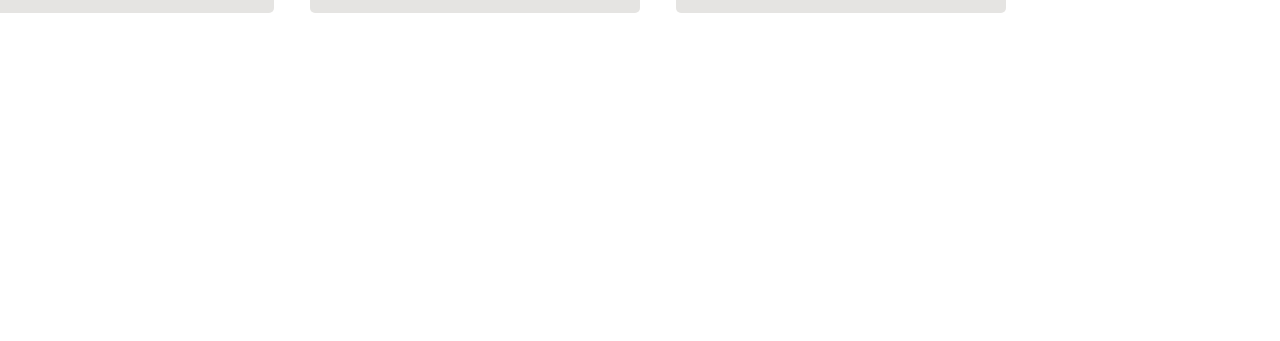
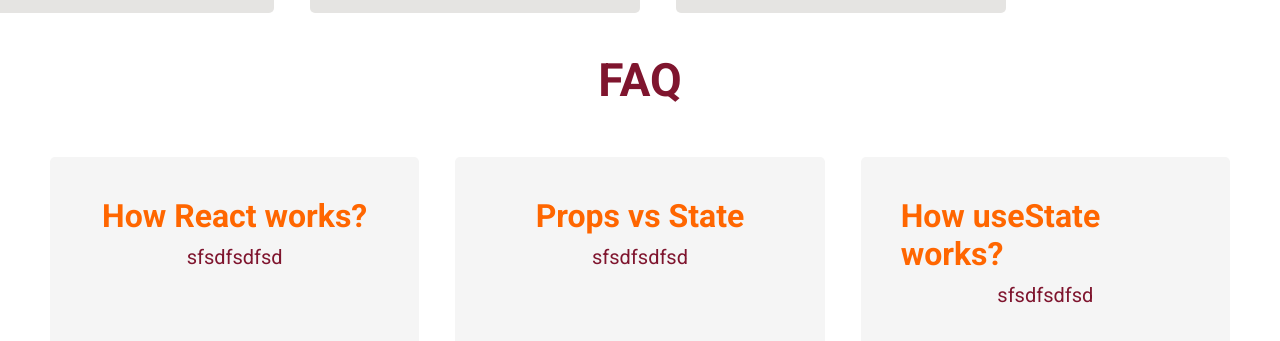
Before and after one commit to SEC-MASUM/fulfill-fruity-demand, a React (Create React App) app: page / in a window 1280 px wide. Shown: the part 2085-2426 px from the top of the page. Before the commit the page ends 2178 px from the top, so only its background shows below. Built offline with nearby package versions, Linux system fonts and the light colour scheme.

Commit message:
created question component

```diff
--- a/src/App.js
+++ b/src/App.js
@@ -1,5 +1,6 @@
 import "./App.css";
 import Header from "./components/Header/Header";
+import Question from "./components/Question/Question";
 import Shop from "./components/Shop/Shop";
 
 function App() {
@@ -7,6 +8,7 @@ function App() {
     <div className="app">
       <Header></Header>
       <Shop></Shop>
+      <Question></Question>
     </div>
   );
 }
--- /dev/null
+++ b/src/components/Question/Question.css
@@ -0,0 +1,41 @@
+.faq {
+  text-align: center;
+  font-size: 46px;
+  color: #7f152e;
+}
+.questions-container {
+  display: grid;
+  grid-template-columns: repeat(3, 1fr);
+  gap: 36px;
+  margin: 50px;
+  align-items: center;
+  justify-content: space-around;
+}
+
+.question-container {
+  height: 500px;
+  background-color: whitesmoke;
+  display: flex;
+  flex-direction: column;
+  align-items: center;
+  padding: 30px;
+  border-radius: 5px;
+  /* justify-content: center; */
+}
+
+.question {
+  margin: 10px;
+  color: #ff6600;
+}
+.answer {
+  text-align: left;
+  color: #7f152e;
+  font-size: 20px;
+  /* text-justify: auto; */
+}
+
+@media screen and (max-width: 576px) {
+  .questions-container {
+    grid-template-columns: repeat(1, 1fr);
+  }
+}
--- /dev/null
+++ b/src/components/Question/Question.js
@@ -0,0 +1,26 @@
+import React from "react";
+import "./Question.css";
+
+const Question = () => {
+  return (
+    <div>
+      <h1 className="faq">FAQ</h1>
+      <div className="questions-container">
+        <div className="question-container">
+          <h1 className="question">How React works?</h1>
+          <p className="answer">sfsdfsdfsd</p>
+        </div>
+        <div className="question-container">
+          <h1 className="question">Props vs State</h1>
+          <p className="answer">sfsdfsdfsd</p>
+        </div>
+        <div className="question-container">
+          <h1 className="question">How useState works?</h1>
+          <p className="answer">sfsdfsdfsd</p>
+        </div>
+      </div>
+    </div>
+  );
+};
+
+export default Question;
--- a/src/components/Shop/Shop.css
+++ b/src/components/Shop/Shop.css
@@ -14,7 +14,7 @@
   grid-template-columns: 5fr 2fr;
   justify-content: center;
   padding: 30px;
-  margin: 10px 0px 50px;
+  margin: 10px 0px;
 }
 .product-container {
   display: grid;
@@ -40,10 +40,10 @@
     order: 2;
     grid-template-columns: repeat(1, 1fr);
   }
-  .selected-item-container {
+  /* .selected-item-container {
     order: 1;
     width: 330px;
-  }
+  } */
 }
 /* @media screen and (max-width: 1100px) {
   .product-container {
```
